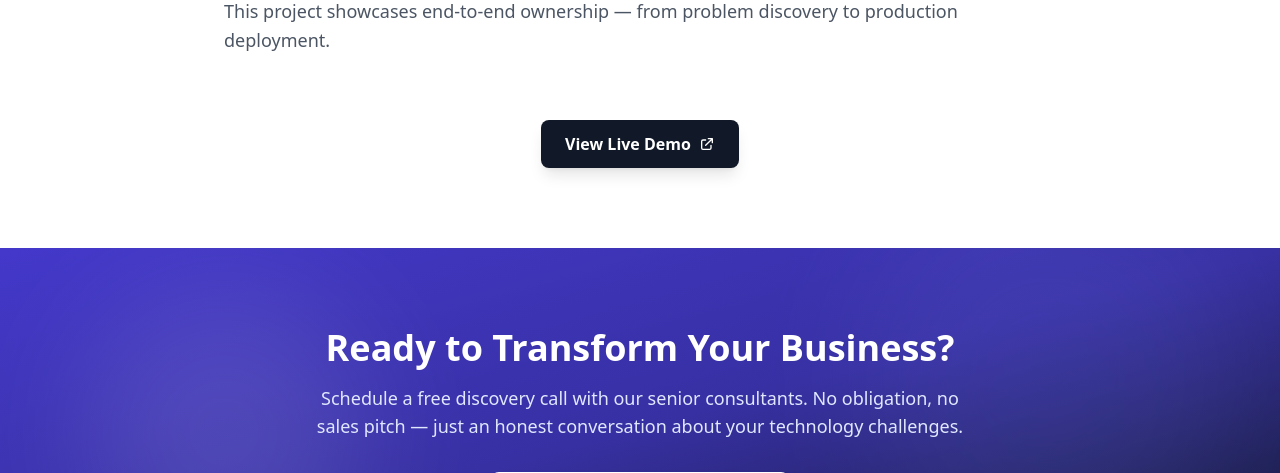
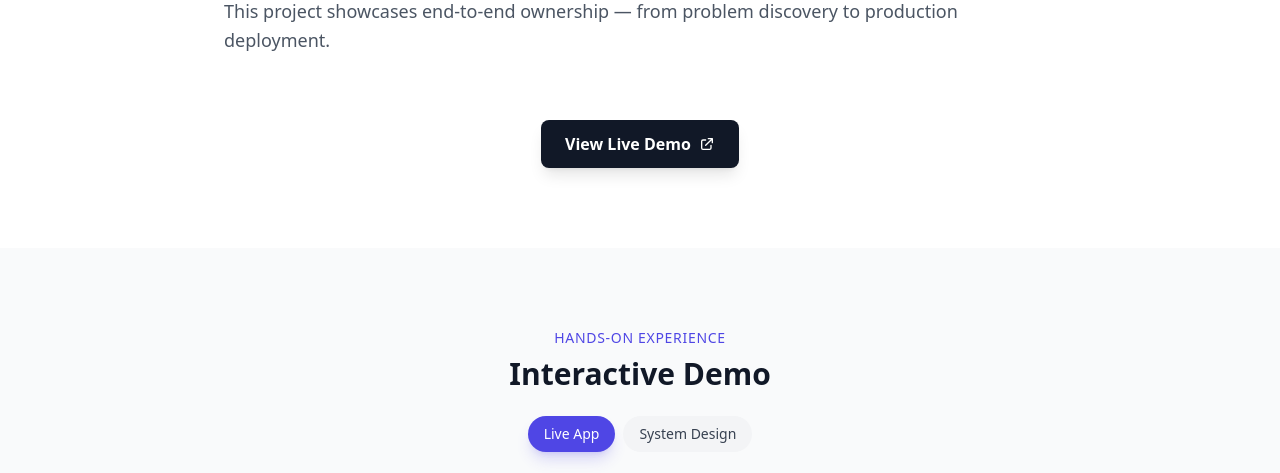
Before and after one commit to root-else-sudo/Zimplixio, a Django app: page /showcase/e-commerce/ in a window 1280 px wide. Shown: the part 1748-2221 px from the top of the page. Run offline with Django 5.2, Linux system fonts and the light colour scheme; data comes from the database, SQL or seed files in the repository; both versions use the stored data as it was after the commit; data that the repository does not hold is empty; some libraries are stand-ins or nearby versions.

Commit message:
recomares project embeded

```diff
--- a/Zimplixio_site/core/middleware.py
+++ b/Zimplixio_site/core/middleware.py
@@ -11,6 +11,7 @@ class ContentSecurityPolicyMiddleware:
             "img-src 'self' data:; "
             "font-src 'self'; "
             "connect-src 'self'; "
+            "frame-src https:; "
             "frame-ancestors 'none';"
         )
         return response
--- a/Zimplixio_site/showcase/admin.py
+++ b/Zimplixio_site/showcase/admin.py
@@ -27,6 +27,6 @@ class ShowcaseProjectAdmin(admin.ModelAdmin):
         }),
         ('Case Study Content', {
             'classes': ('collapse',),
-            'fields': ('business_problem', 'approach', 'solution_description', 'architecture_diagram', 'outcomes', 'demo_url'),
+            'fields': ('business_problem', 'approach', 'solution_description', 'architecture_diagram', 'outcomes', 'demo_url', 'live_demo_url', 'system_design_url'),
         }),
     ]
--- a/Zimplixio_site/showcase/models.py
+++ b/Zimplixio_site/showcase/models.py
@@ -28,6 +28,8 @@ class ShowcaseProject(models.Model):
     architecture_diagram = models.ImageField(upload_to='showcase/diagrams/', blank=True)
     outcomes = models.TextField(help_text="The Outcome — measurable results.")
     demo_url = models.URLField(blank=True)
+    live_demo_url = models.URLField(blank=True, help_text="URL to embed in an interactive iframe demo.")
+    system_design_url = models.URLField(blank=True, help_text="URL for the system-design view toggle.")
     thumbnail = models.ImageField(upload_to='showcase/thumbnails/', blank=True)
     industry = models.CharField(max_length=20, choices=INDUSTRY_CHOICES, default='cross-industry')
     tech_tags = models.ManyToManyField(TechTag, blank=True, related_name='projects')
--- /dev/null
+++ b/Zimplixio_site/static/js/demo-iframe.js
@@ -0,0 +1,28 @@
+document.addEventListener('DOMContentLoaded', function () {
+  var iframe = document.getElementById('demo-iframe');
+  var overlay = document.getElementById('demo-loading');
+  var buttons = document.querySelectorAll('.demo-toggle');
+
+  if (!iframe) return;
+
+  iframe.addEventListener('load', function () {
+    if (overlay) overlay.classList.add('hidden');
+  });
+
+  buttons.forEach(function (btn) {
+    btn.addEventListener('click', function () {
+      var url = btn.dataset.url;
+      if (!url || iframe.src === url) return;
+
+      if (overlay) overlay.classList.remove('hidden');
+      iframe.src = url;
+
+      buttons.forEach(function (b) {
+        b.classList.remove('bg-indigo-600', 'text-white', 'shadow-lg', 'shadow-indigo-600/20');
+        b.classList.add('bg-gray-100', 'text-gray-700');
+      });
+      btn.classList.remove('bg-gray-100', 'text-gray-700');
+      btn.classList.add('bg-indigo-600', 'text-white', 'shadow-lg', 'shadow-indigo-600/20');
+    });
+  });
+});
--- a/Zimplixio_site/templates/showcase/detail.html
+++ b/Zimplixio_site/templates/showcase/detail.html
@@ -89,5 +89,46 @@
   </div>
 </article>
 
+{% if project.live_demo_url %}
+<!-- Interactive Demo -->
+<section class="py-20 bg-gray-50" data-aos="fade-up">
+  <div class="max-w-7xl mx-auto px-4 sm:px-6 lg:px-8">
+    <div class="text-center mb-10">
+      <p class="text-indigo-600 font-medium tracking-wider uppercase text-sm mb-2">Hands-On Experience</p>
+      <h2 class="text-2xl md:text-3xl font-bold text-gray-900 mb-6">Interactive Demo</h2>
+      <div class="flex flex-wrap gap-2 justify-center">
+        <button class="demo-toggle px-4 py-2 rounded-full text-sm font-medium transition-colors bg-indigo-600 text-white shadow-lg shadow-indigo-600/20" data-url="{{ project.live_demo_url }}">
+          Live App
+        </button>
+        {% if project.system_design_url %}
+        <button class="demo-toggle px-4 py-2 rounded-full text-sm font-medium transition-colors bg-gray-100 text-gray-700 hover:bg-gray-200" data-url="{{ project.system_design_url }}">
+          System Design
+        </button>
+        {% endif %}
+      </div>
+    </div>
+    <div class="relative bg-white rounded-2xl border border-gray-200 shadow-sm overflow-hidden">
+      <div id="demo-loading" class="absolute inset-0 flex items-center justify-center bg-white/80 z-10">
+        <div class="flex flex-col items-center gap-3">
+          <svg class="animate-spin h-8 w-8 text-indigo-600" xmlns="http://www.w3.org/2000/svg" fill="none" viewBox="0 0 24 24">
+            <circle class="opacity-25" cx="12" cy="12" r="10" stroke="currentColor" stroke-width="4"></circle>
+            <path class="opacity-75" fill="currentColor" d="M4 12a8 8 0 018-8V0C5.373 0 0 5.373 0 12h4z"></path>
+          </svg>
+          <span class="text-sm text-gray-500">Loading demo&hellip;</span>
+        </div>
+      </div>
+      <iframe id="demo-iframe" src="{{ project.live_demo_url }}" class="w-full" style="height: 600px;" sandbox="allow-scripts allow-same-origin allow-forms allow-popups" loading="lazy" title="Interactive demo of {{ project.title }}"></iframe>
+    </div>
+    <p class="text-center mt-4 text-sm text-gray-500">
+      Having trouble? <a href="{{ project.live_demo_url }}" target="_blank" rel="noopener noreferrer" class="text-indigo-600 hover:text-indigo-800 font-medium">Open in a new tab &rarr;</a>
+    </p>
+  </div>
+</section>
+{% endif %}
+
 {% include "partials/_cta_section.html" %}
 {% endblock %}
+
+{% block extra_js %}
+<script src="{% static 'js/demo-iframe.js' %}"></script>
+{% endblock %}
```
Also changed, not shown: Zimplixio_site/showcase/tests.py (+70 -0 lines), Zimplixio_site/templates/showcase/gallery.html (+7 -2 lines), .claude/settings.local.json, Zimplixio_site/db.sqlite3, Zimplixio_site/showcase/migrations/0002_showcaseproject_live_demo_url_and_more.py (added).
